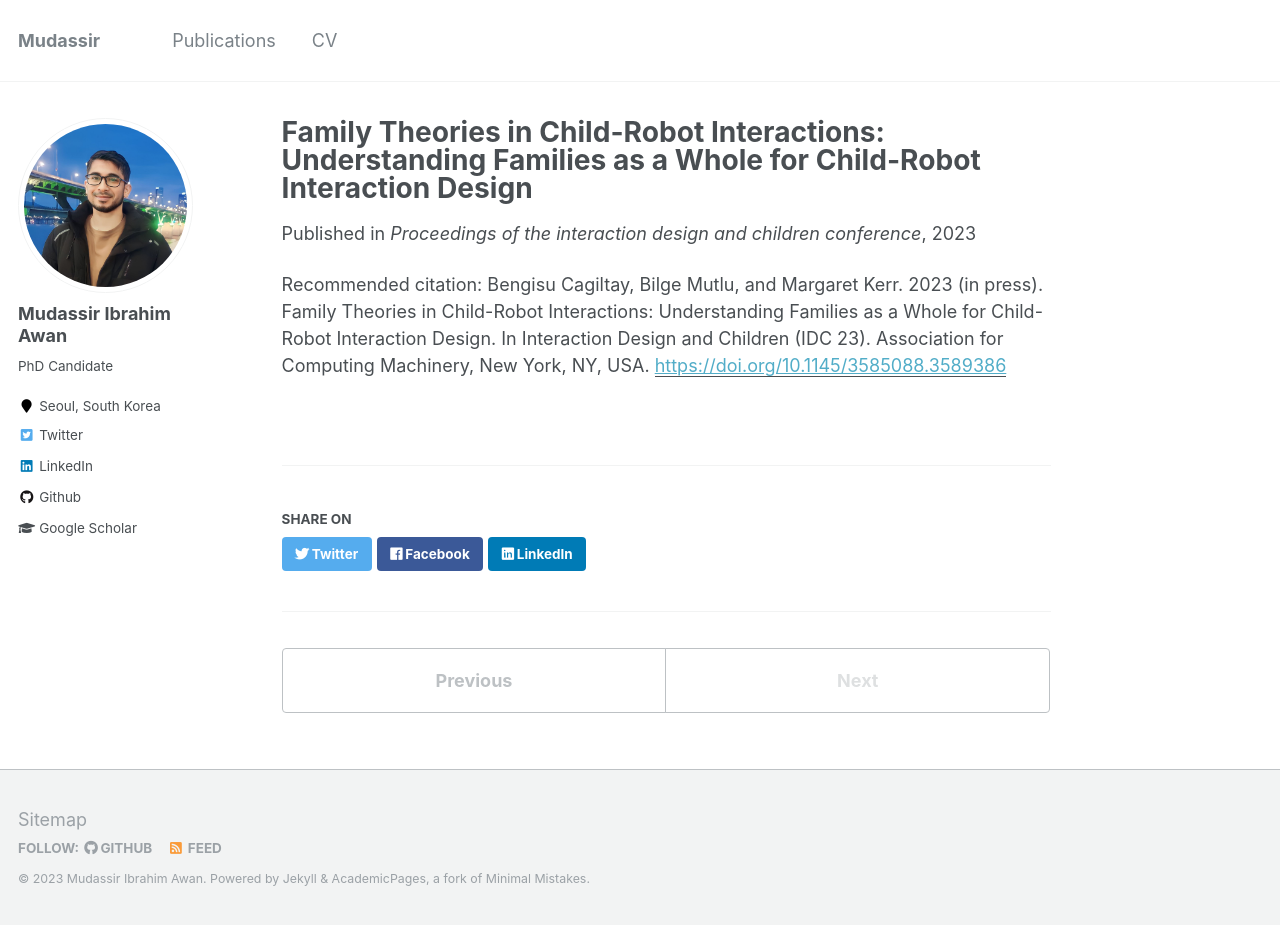
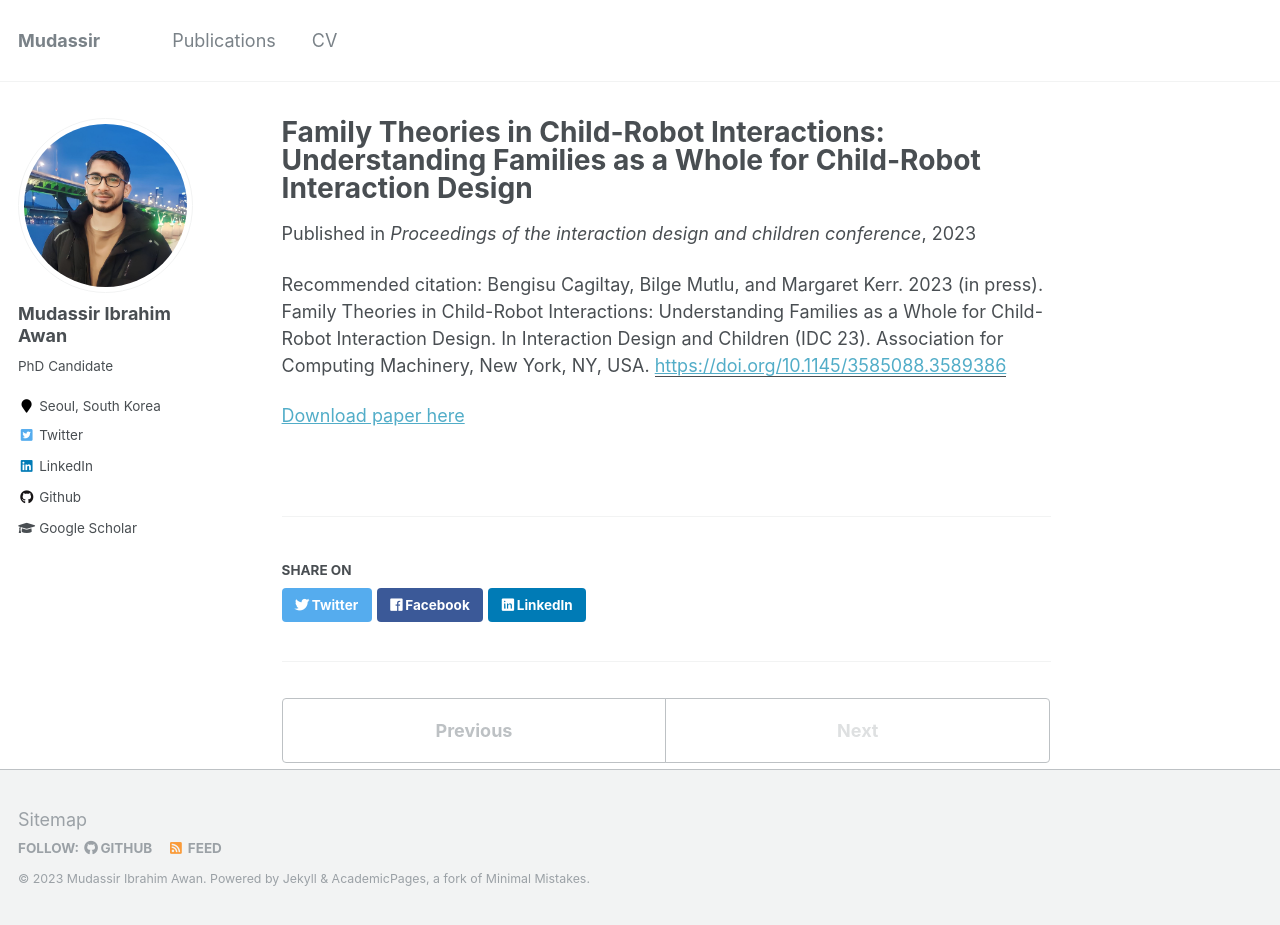
Before and after one commit to mudassir-awan/mudassir-awan.github.io, a Jekyll site: the page built from _publications/2009-10-01-paper-title-number-1.md, in a window 1280 px wide and 925 px high. Built offline with Jekyll 4.4.1, drawn with Linux system fonts in a browser that asks for light colours.

Commit message:
Update 2009-10-01-paper-title-number-1.md

```diff
--- a/_publications/2009-10-01-paper-title-number-1.md
+++ b/_publications/2009-10-01-paper-title-number-1.md
@@ -9,6 +9,7 @@ paperurl: 'https://doi.org/10.1145/3585088.3589386'
 citation: 'Bengisu Cagiltay, Bilge Mutlu, and Margaret Kerr. 2023 (in press). Family Theories in Child-Robot Interactions: Understanding Families as a Whole for Child-Robot Interaction Design. In Interaction Design and Children (IDC 23). Association for Computing Machinery, New York, NY, USA.'
 ---
 
+[Download paper here](http://academicpages.github.io/files/paper2.pdf)
 <!-- [Download paper here](https://bengisucagiltay.github.io/files/IDC23_Family_Systems_Theory_BengisuCagiltay.pdf) -->
 
 <!-- [Watch our Paper Talk Here]() -->
```
